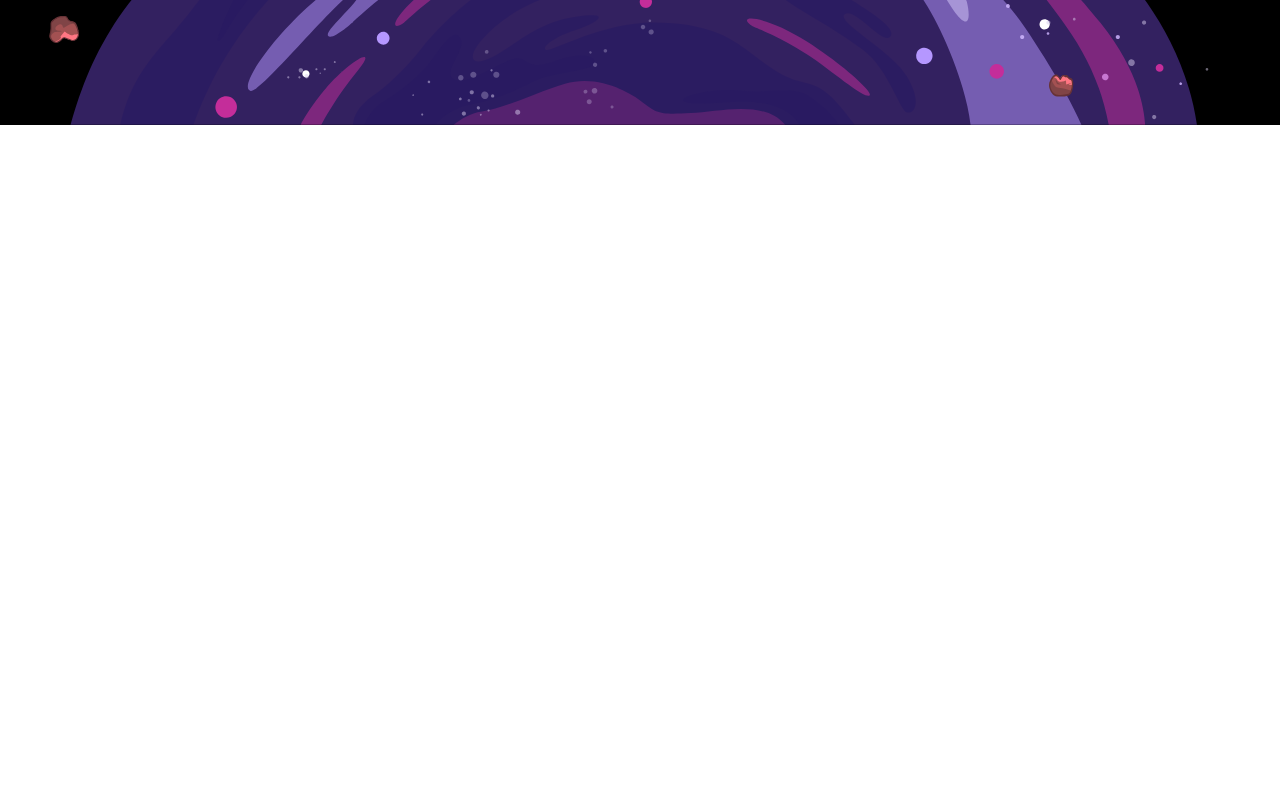
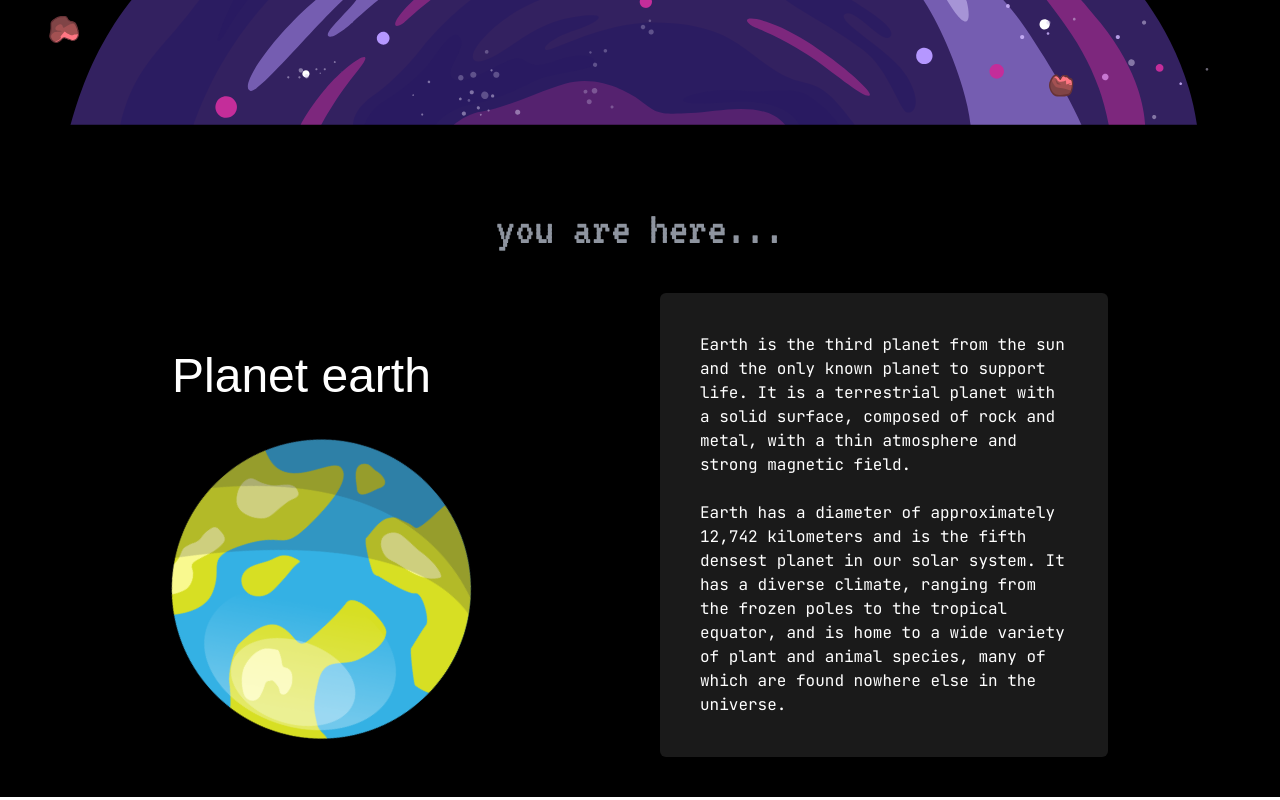
Before and after one commit to Greeshma2903/multiverse-gaming-experience-hackoverflow, a React (Vite) app in the folder client/: page /universe in a window 1280 px wide. Shown: the part 675-1475 px from the top of the page. Before the commit the page ends 800 px from the top, so only its background shows below. Built offline with nearby package versions, Linux system fonts and the light colour scheme; a web font is replaced by a local one.

Commit message:
feat: changes

```diff
--- a/client/src/components/UniHome/HomeContext.jsx
+++ b/client/src/components/UniHome/HomeContext.jsx
@@ -1,12 +1,41 @@
 import "./unihome.css";
-
+import earth from "../../assets/decor/earth.png";
 const HomeContent = () => {
   return (
-    <div id="universe" className="h-screen flex justify-around items-start bg-black">
-      <h2 className="font-head text-center text-white text-4xl md:text-7xl pt-40">
-        Welcome to our <br /> Universe
-      </h2>
-    </div>
+    <>
+      <div
+        id="universe"
+        className="h-screen flex justify-around items-start bg-black"
+      >
+        <h2 className="font-head text-center text-white text-4xl md:text-7xl pt-40">
+          Welcome to our <br /> Universe
+        </h2>
+      </div>
+      <section className="bg-black px-20 py-10">
+        <h2 className="text-gray-400 text-center font-game text-5xl my-10 animate-pulse">you are here...</h2>
+        <div className="flex flex-wrap justify-center items-center gap-10">
+          <div className="basis-[40%]">
+            <h2 className="text-white font-head text-5xl my-10">
+              Planet earth
+            </h2>
+            <img src={earth} className="w-2/3 animate-[spin_9s_linear_infinite]" alt="" />
+          </div>
+          <div className="basis-[40%] bg-white p-10 rounded backdrop-blur-sm bg-opacity-10">
+            <p className="text-white">
+              Earth is the third planet from the sun and the only known planet
+              to support life. It is a terrestrial planet with a solid surface,
+              composed of rock and metal, with a thin atmosphere and strong
+              magnetic field. <br /> <br/>
+              Earth has a diameter of approximately 12,742 kilometers and is the
+              fifth densest planet in our solar system. It has a diverse
+              climate, ranging from the frozen poles to the tropical equator,
+              and is home to a wide variety of plant and animal species, many of
+              which are found nowhere else in the universe.
+            </p>
+          </div>
+        </div>
+      </section>
+    </>
   );
 };
 
--- a/client/src/components/UniHome/unihome.css
+++ b/client/src/components/UniHome/unihome.css
@@ -2,4 +2,5 @@
     background: url("../../assets/decor/galaxy.svg") no-repeat;
     background-size: contain;
     background-position: center;
+    background-attachment: fixed;
 }
```
Also changed, not shown: client/src/assets/decor/earth.png (added).
